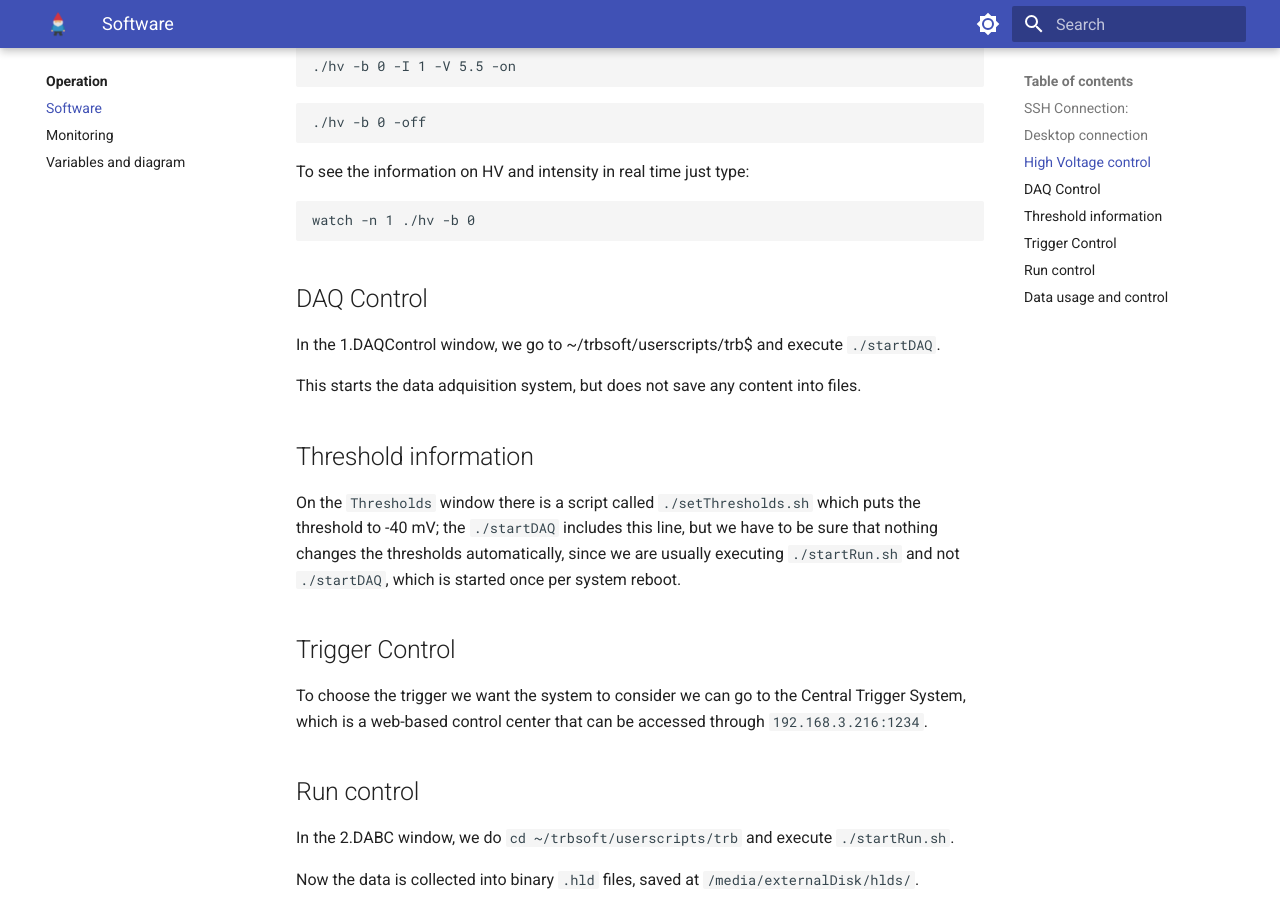
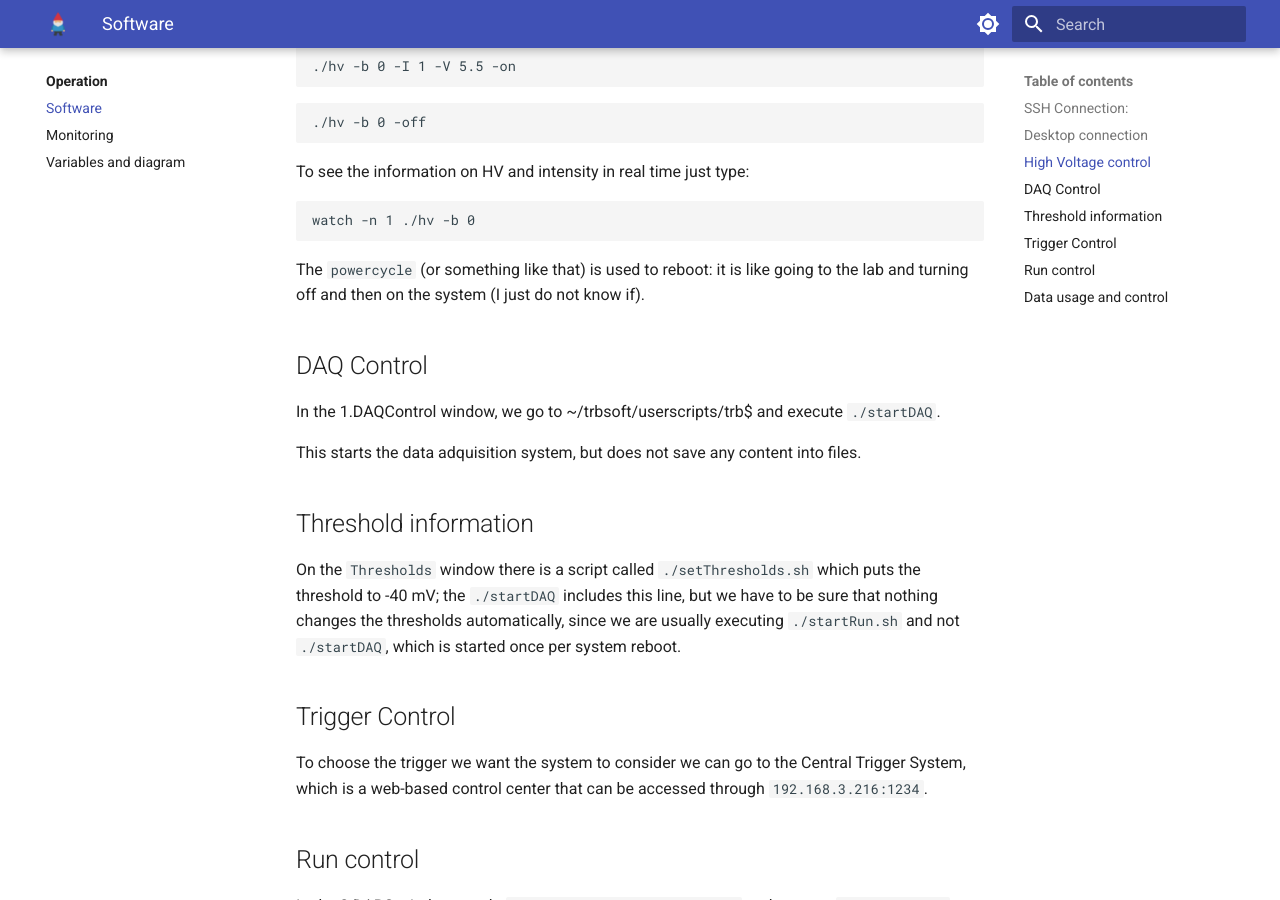
Before and after one commit to cayesoneira/miniTRASGO-documentation, an MkDocs documentation site: the page built from docs/operation/software.md, in a window 1280 px wide and 900 px high, scrolled down 1140 px. Built offline with MkDocs 1.6.1 and Material for MkDocs 9.7.7, drawn with Linux system fonts in a browser that asks for light colours.

Commit message:
Update software.md

```diff
--- a/docs/operation/software.md
+++ b/docs/operation/software.md
@@ -33,6 +33,8 @@
 
     watch -n 1 ./hv -b 0
 
+The `powercycle` (or something like that) is used to reboot: it is like going to the lab and turning off and then on the system (I just do not know if).
+
 ## DAQ Control
 
 In the 1.DAQControl window, we go to ~/trbsoft/userscripts/trb$ and execute `./startDAQ`.
```
